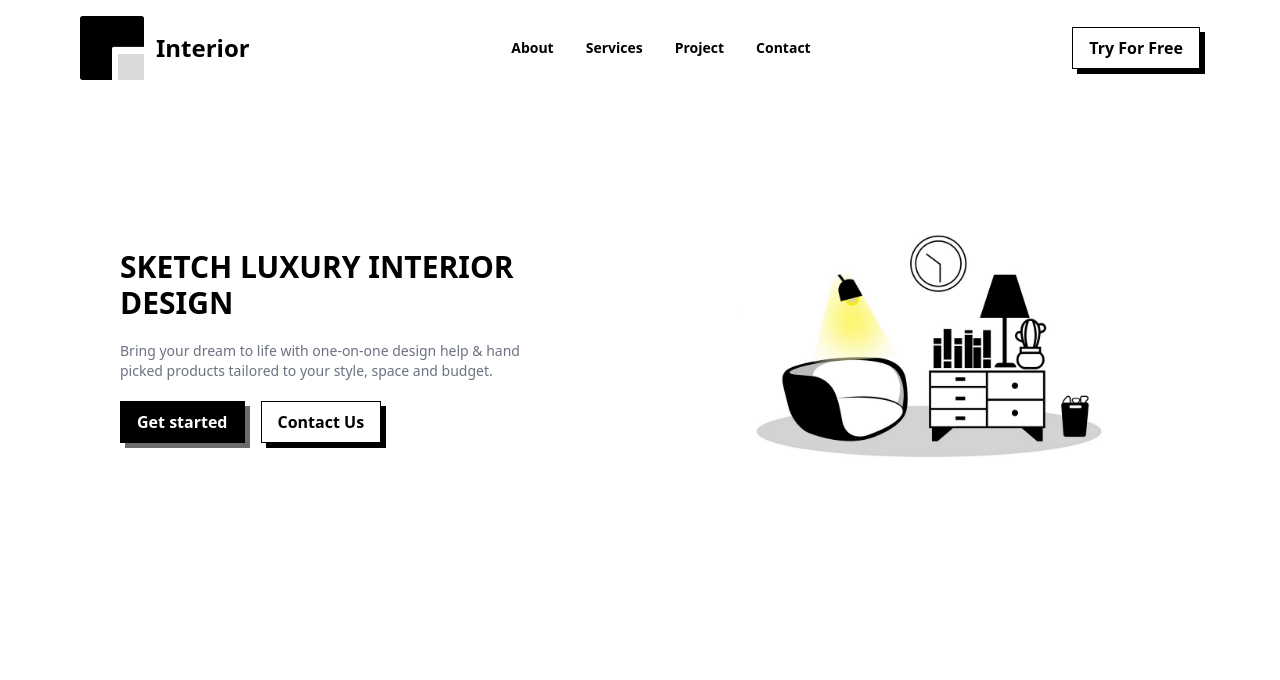
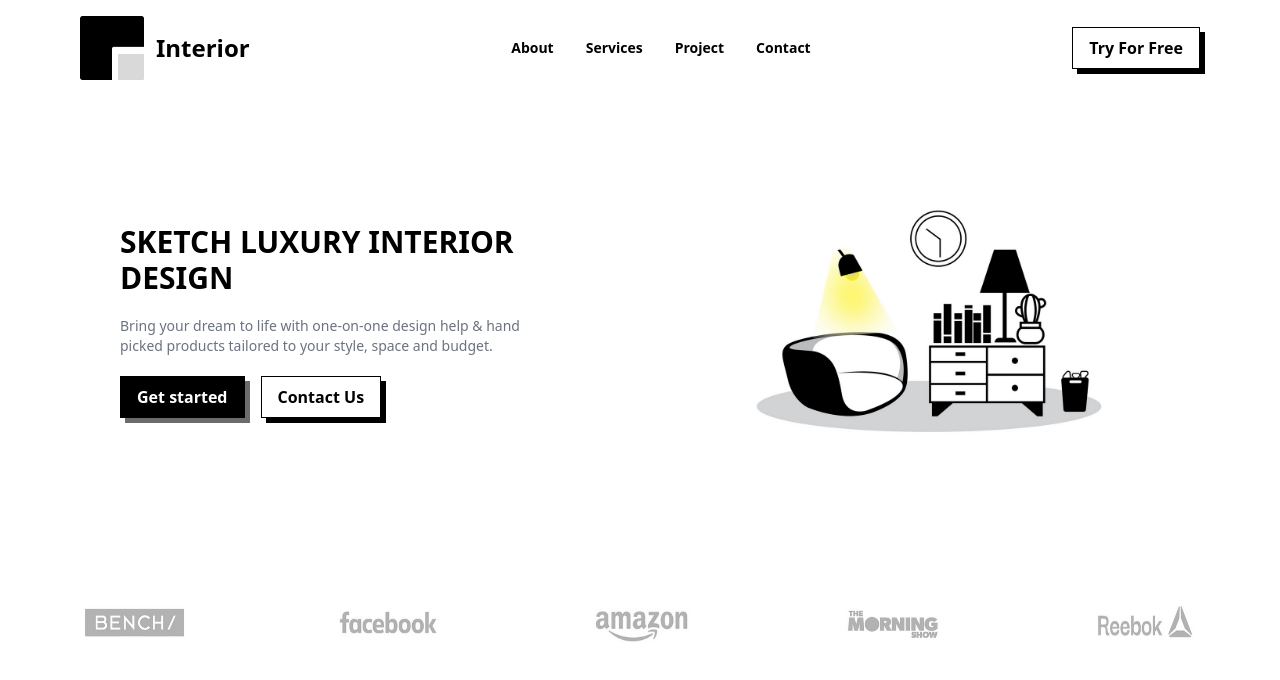
Before and after one commit to jxxuxuefeng/tailwindcss-demo, a React (Vite) app: page / in a window 1280 px wide. Shown: the top 680 px of the page. Built offline with nearby package versions, Linux system fonts and the light colour scheme.

Commit message:
feat: Brands

```diff
--- a/src/App.jsx
+++ b/src/App.jsx
@@ -1,12 +1,14 @@
 import React from "react";
 import Navbar from "./components/Navbar/Navbar.jsx";
 import Hero from "./components/Hero/Hero.jsx";
+import Brands from "./components/Brands/Brands.jsx";
 
 const App = () => {
   return (
     <main className="overflow-x-hidden">
       <Navbar />
       <Hero />
+      <Brands />
     </main>
   );
 };
--- /dev/null
+++ b/src/components/Brands/Brands.jsx
@@ -0,0 +1,25 @@
+// 第三方
+import React from "react";
+
+// 自定义
+import Brand1 from "../../assets/brand/1.png";
+import Brand2 from "../../assets/brand/2.png";
+import Brand3 from "../../assets/brand/3.png";
+import Brand4 from "../../assets/brand/4.png";
+import Brand5 from "../../assets/brand/5.png";
+
+const Brands = () => {
+  return (
+    <div className="container py-14">
+      <div className="flex flex-wrap justify-center lg:justify-between gap-6">
+        <img src={Brand1} alt="" className="w-[110px]" />
+        <img src={Brand2} alt="" className="w-[110px]" />
+        <img src={Brand3} alt="" className="w-[110px]" />
+        <img src={Brand4} alt="" className="w-[110px]" />
+        <img src={Brand5} alt="" className="w-[110px]" />
+      </div>
+    </div>
+  );
+};
+
+export default Brands;
--- a/src/components/Hero/Hero.jsx
+++ b/src/components/Hero/Hero.jsx
@@ -5,7 +5,7 @@
   return (
     <>
       <div className="container">
-        <div className="grid grid-cols-1 md:grid-cols-2 md:min-h-[500px] gap-10">
+        <div className="grid grid-cols-1 md:grid-cols-2 md:min-h-[450px] gap-10">
           {/*Text section*/}
           <div className="flex flex-col justify-center gap-5 md:pr-8 lg:pr-14 text-center md:text-left pt-20 md:pt-0 px-10">
             <h1 className="text-3xl font-bold">
```
